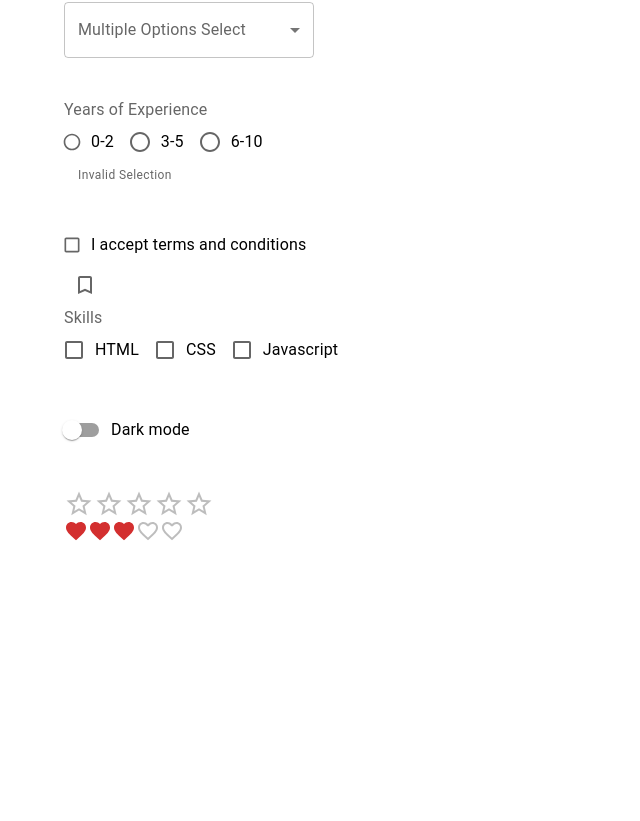
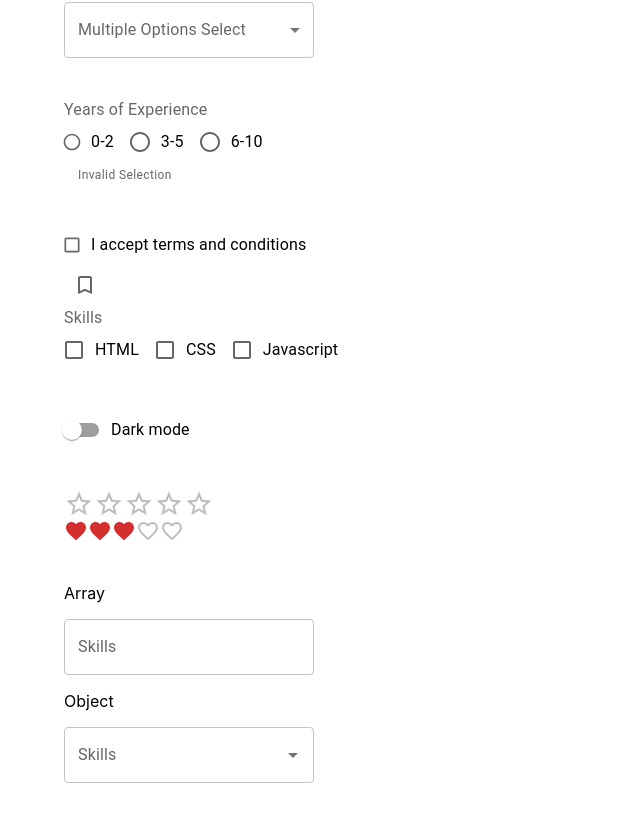
Before and after one commit to ralphsulit/material-ui-tutorial, a React (Create React App) app: page / in a window 1280 px wide. Shown: the part 1439-2260 px from the top of the page, without its empty margins (0-640 px from the left). Before the commit the page ends 2086 px from the top, so only its background shows below. Built offline with nearby package versions, Linux system fonts and the light colour scheme.

Commit message:
feat: added MuiAutoComplete component (AutoComplete)

```diff
--- a/src/App.tsx
+++ b/src/App.tsx
@@ -8,6 +8,7 @@
 import { MuiCheckbox } from './components/MuiCheckbox';
 import { MuiSwitch } from './components/MuiSwitch';
 import { MuiRating } from './components/MuiRating';
+import { MuiAutoComplete } from './components/MuiAutoComplete';
 
 function App() {
   return (
@@ -35,6 +36,9 @@
 
       {/* Rating */}
       <MuiRating />
+
+      {/* Autocomplete */}
+      <MuiAutoComplete />
     </div>
   );
 }
--- /dev/null
+++ b/src/components/MuiAutoComplete.tsx
@@ -0,0 +1,41 @@
+import { useState } from 'react';
+
+import { Stack, Autocomplete, TextField } from '@mui/material';
+
+type Skill = {
+  id: number
+  label: string
+}
+
+const skills = ['HTML', 'CSS', 'Javascript', 'TypeScript', 'React'];
+
+const skillsOptions = skills.map((skill, index) => ({
+  id: index + 1,
+  label: skill
+}))
+
+export const MuiAutoComplete = () => {
+  const [value, setValue] = useState<string | null>(null);
+  const [skill, setSkill] = useState<Skill | null>(null);
+
+  return(
+    <Stack spacing={2} width='250px'>
+      <span>Array</span>
+      <Autocomplete
+        options={skills}
+        renderInput={(params) => <TextField {...params} label='Skills'/>}
+        value={value}
+        onChange={(event: any, newValue: string | null) => setValue(newValue)}
+        freeSolo
+      />
+
+      <span>Object</span>
+      <Autocomplete
+        options={skillsOptions}
+        renderInput={(params) => <TextField {...params} label='Skills'/>}
+        value={skill}
+        onChange={(event: any, newValue: Skill | null) => setSkill(newValue)}
+      />
+    </Stack>
+  )
+}
```
